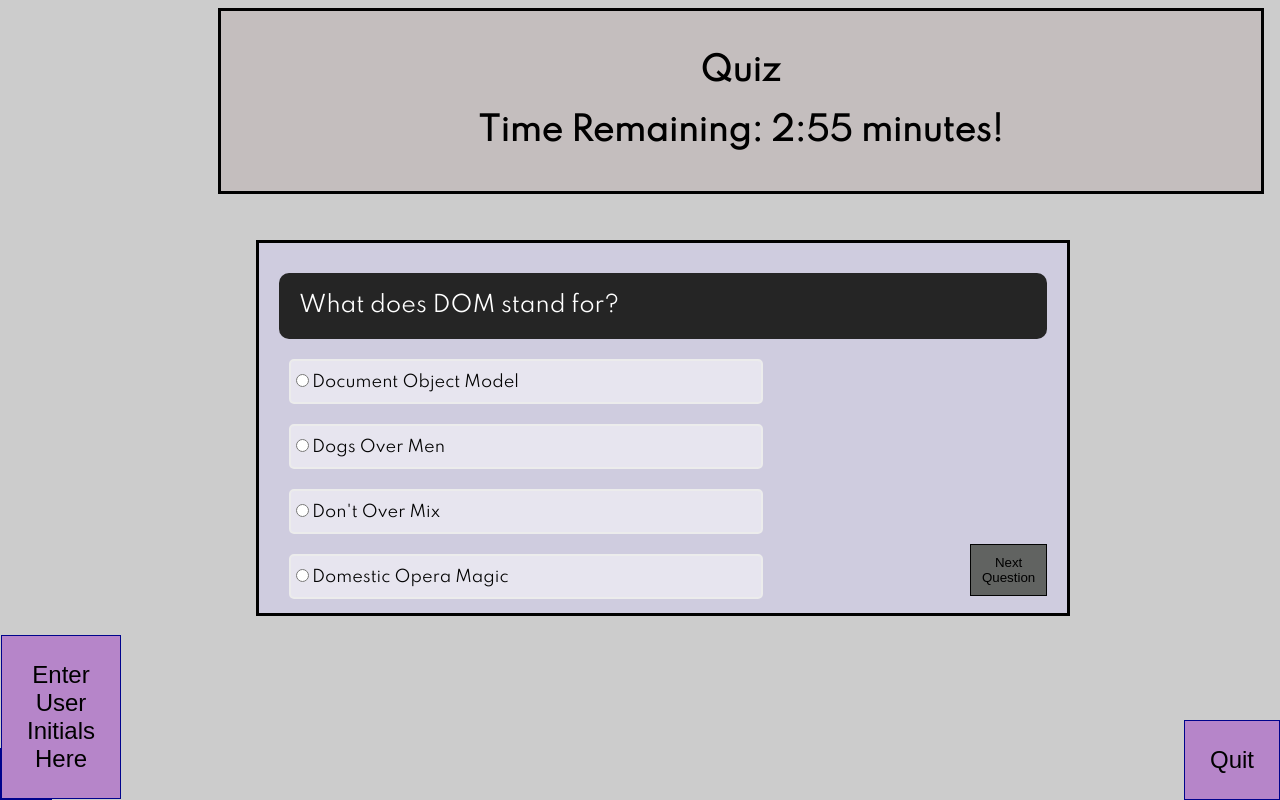
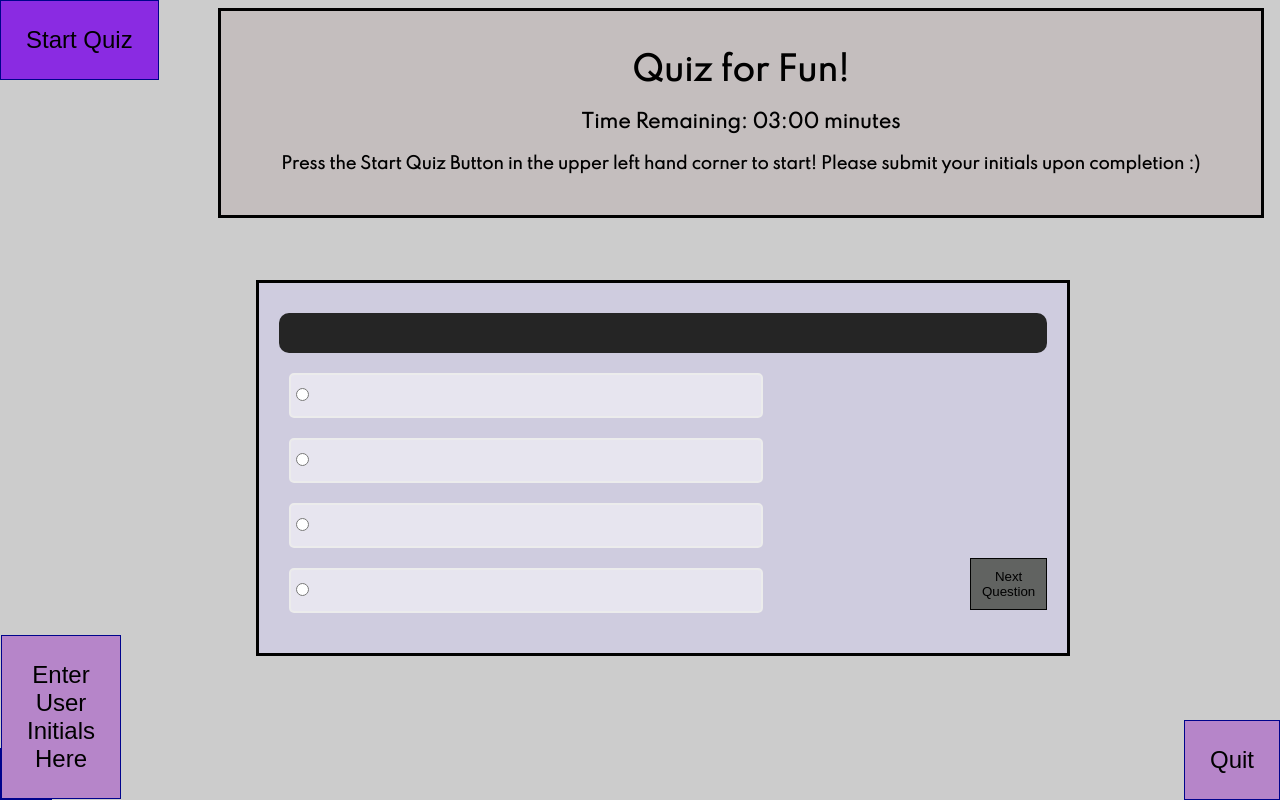
Before and after one commit to Tamarajsouth/Code_Quizzler, a plain HTML site: page index.html in a window 1280 px wide. Drawn offline with Linux system fonts and the light colour scheme.

Commit message:
additional edits to start button and style sheets

```diff
--- a/index.html
+++ b/index.html
@@ -12,10 +12,12 @@
 
 <body>
     <div id="heading">
-        <h1 id="text">Quiz<h1>
-                Time Remaining: <span id="time">03:00</span> minutes!
+        <h1 id="text">Quiz for Fun!<h1>
+              <h3>Time Remaining: <span id="time">03:00</span> minutes</h3>
+                <h4>Press the Start Quiz Button in the upper left hand corner to start! Please submit your initials upon completion :)</h4>
+
     </div>
-    <!-- <div><button id="start-btn" onclick="give_ques(); startTimer();">Show Quiz</button></div> -->
+    <div><button id="start-btn">Start Quiz</button></div>
     <br />
     <div id="quiz">
         <div>
--- a/script1.js
+++ b/script1.js
@@ -1,6 +1,22 @@
-// var startButton = document.getElementById("start-btn")
-// startButton.addEventListener("click", give_ques(), startTimer({}));
 
+// // start button
+// var startBtn = document.getElementById('start-btn');
+// startBtn.addEventListener('click', function() {
+//   startTimer();
+//   give_ques(0);
+//   var threeMinutes = 60 * 3,
+//     display = document.querySelector('#time');
+//   startTimer(threeMinutes, display);
+// });
+
+var startButton = document.getElementById("start-btn");
+startButton.addEventListener("click", start);
+function start() {
+    give_ques(0);
+    var threeMinutes = 60 * 3,
+    display = document.querySelector('#time');
+    startTimer(threeMinutes, display);
+}
 
 // 5 minute timer
 function startTimer(duration, display) {
@@ -21,11 +37,11 @@ var countDown =  setInterval(function () {
         }
     }, 1000);
 }
-window.onload = function () {
-    var threeMinutes = 60 * 3,
-        display = document.querySelector('#time');
-    startTimer(threeMinutes, display);
-};
+// window.onload = function (){
+//     var threeMinutes = 60 * 3,
+//         display = document.querySelector('#time');
+//     startTimer(threeMinutes, display);
+// };
 // --------------------------------------
 // Variables defined
 var quiz=document.getElementById("quiz");
@@ -41,7 +57,6 @@ var highScores=document.getElementById("scores");
 var tques=questions.length;
 var score=0;
 var quesindex=0;
-// var questions =0;
 
 
 // quit button functions
@@ -64,7 +79,7 @@ function give_ques(quesindex)
 	 return;
 };
 // select options
-give_ques(0);
+// give_ques(0);
 function nextques()
 {
 	var selected_ans= document.querySelector('input[type=radio]:checked');
--- a/script2.js
+++ b/script2.js
@@ -16,7 +16,7 @@ var questions = [
     },
     {
         question: "What is an API ?",
-        choices: ["a set of functions and procedures allowing the creation of applications that access the features or data of an operating system, application, or other service.", "a Starbucks drink", "like a DUI but worse", "a hot sauce"],
+        choices: ["a set of functions and procedures allowing the creation of applications that access the features or data of an operating system.", "a Starbucks drink", "like a DUI but worse", "a hot sauce"],
         correctAnswer: 0,
     }, {
         question: "What is an example of a JavaScript library?",
--- a/style1.css
+++ b/style1.css
@@ -26,7 +26,7 @@ body
     	width: 60%;
     	position: absolute;
     	left:20%;
-    	top: 30%;
+    	top: 35%;
 		background: rgba(212, 206, 243, 0.5);
 		padding: 20px;
 		border: 3px solid #000000;
@@ -83,6 +83,9 @@ body
 	padding: 25px 25px;
 
 }
+#quit:hover {
+	background-color: blueviolet;
+}
 
 #result {
 	font-size:100px;
@@ -109,3 +112,23 @@ body
 	float: left;
 	padding: 25px 25px;
 }
+
+#scores:hover {
+	background-color: blueviolet;
+}
+
+#start-btn {
+	position: absolute;
+	left:    0;
+	top:   0;
+	font-family: sans-serif;
+	font-size: 24px;
+	background-color: rgb(182, 133, 201);
+	border: 1px solid #00038c;
+	float: left;
+	padding: 25px 25px;
+}
+
+#start-btn:hover {
+	background-color: blueviolet;
+}
```
